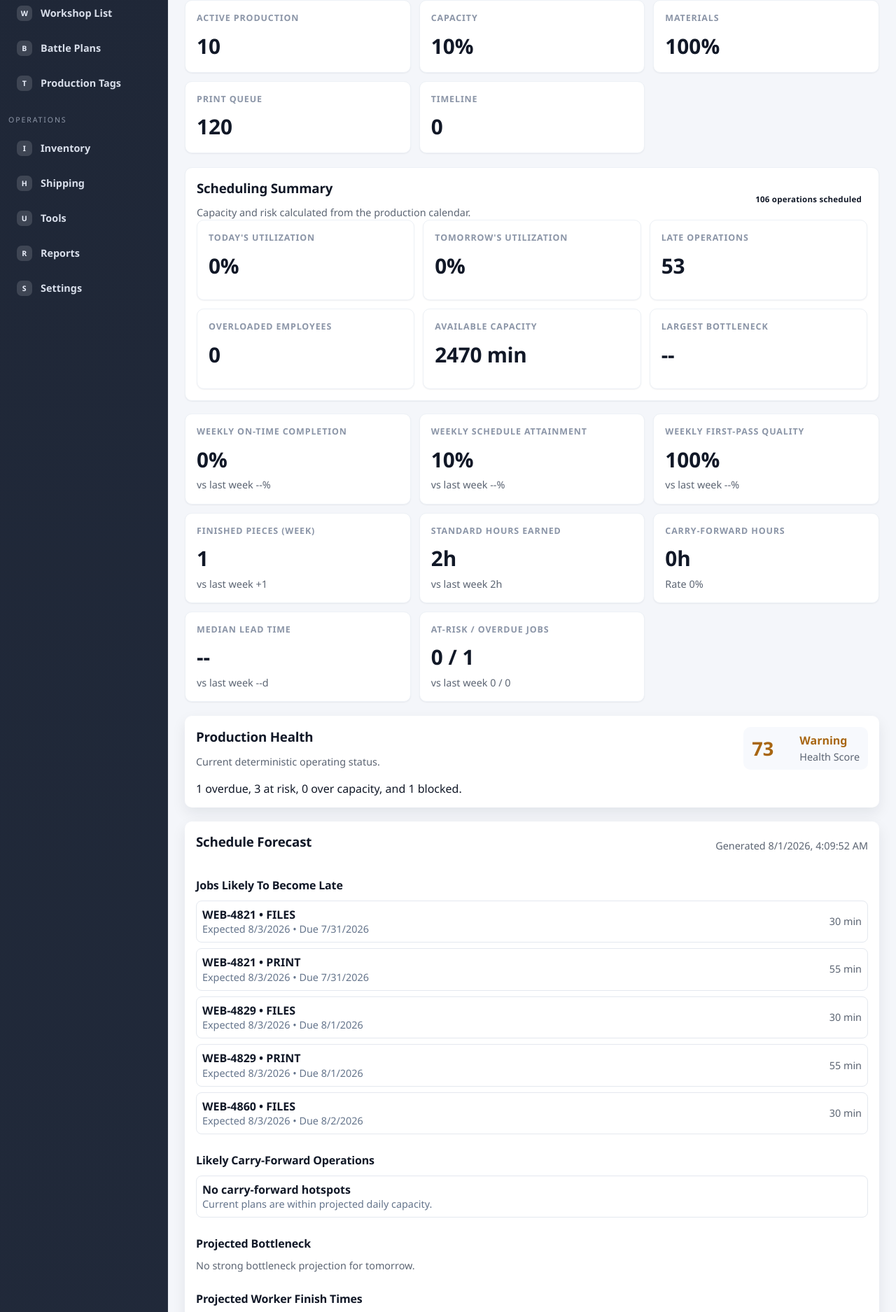
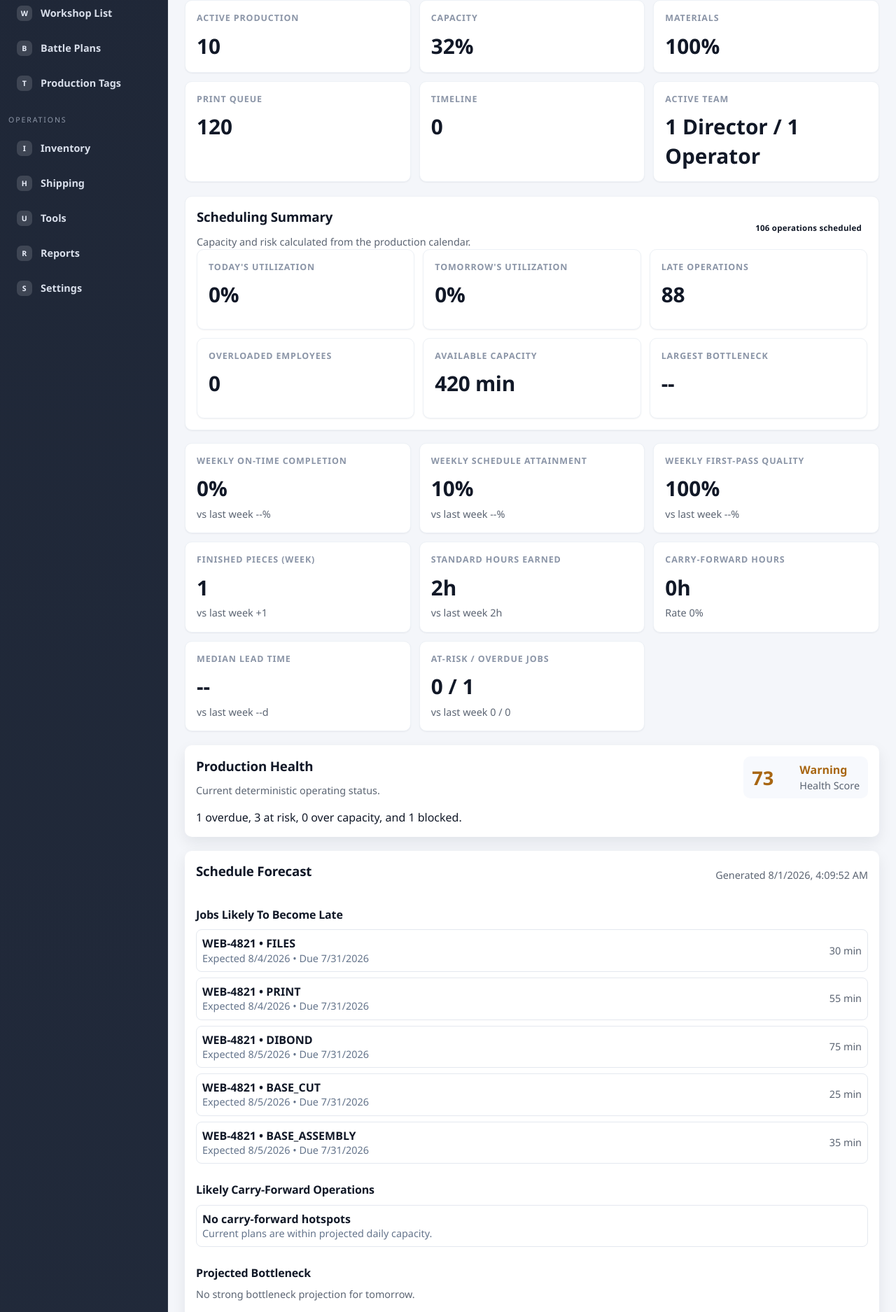
Before and after one commit to erramaus/palette, a React (Vite) app: page /dashboard in a window 1280 px wide. Shown: the part 368-2243 px from the top of the page at 70% size. Built offline with nearby package versions, Linux system fonts and the light colour scheme.

Commit message:
Update active production team configuration

```diff
--- a/src/data/mockEmployees.ts
+++ b/src/data/mockEmployees.ts
@@ -3,7 +3,7 @@ import type { Employee } from '../types/employees'
 export const mockEmployees: Employee[] = [
   {
     id: 'EMP-001',
-    name: 'Erin Hanson',
+    name: 'Dave Scott',
     role: 'PRODUCTION_DIRECTOR',
     skills: ['FILES', 'PRINTED', 'DIBOND', 'STRETCHER_BASE', 'MOUNTED', 'FRAME_MADE', 'FRAMED', 'SHIPPED'],
     defaultAvailableMinutes: 480,
@@ -11,9 +11,9 @@ export const mockEmployees: Employee[] = [
   },
   {
     id: 'EMP-002',
-    name: 'Daniel Reyes',
+    name: 'Daniel Garcia',
     role: 'WORKER',
-    skills: ['DIBOND', 'STRETCHER_BASE', 'MOUNTED', 'FRAME_MADE', 'FRAMED', 'SHIPPED'],
+    skills: ['FILES', 'PRINTED', 'DIBOND', 'STRETCHER_BASE', 'MOUNTED', 'FRAME_MADE', 'FRAMED', 'SHIPPED'],
     defaultAvailableMinutes: 420,
     active: true,
   },
@@ -23,7 +23,7 @@ export const mockEmployees: Employee[] = [
     role: 'WORKER',
     skills: ['FILES', 'PRINTED', 'STRETCHER_BASE', 'MOUNTED', 'FRAMED', 'SHIPPED'],
     defaultAvailableMinutes: 390,
-    active: true,
+    active: false,
   },
   {
     id: 'EMP-004',
@@ -31,7 +31,7 @@ export const mockEmployees: Employee[] = [
     role: 'WORKER',
     skills: ['FILES', 'PRINTED', 'STRETCHER_BASE', 'MOUNTED', 'FRAME_MADE'],
     defaultAvailableMinutes: 360,
-    active: true,
+    active: false,
   },
   {
     id: 'EMP-005',
@@ -39,7 +39,7 @@ export const mockEmployees: Employee[] = [
     role: 'WORKER',
     skills: ['PRINTED', 'DIBOND', 'STRETCHER_BASE', 'MOUNTED', 'FRAMED', 'SHIPPED'],
     defaultAvailableMinutes: 400,
-    active: true,
+    active: false,
   },
   {
     id: 'EMP-006',
@@ -47,6 +47,6 @@ export const mockEmployees: Employee[] = [
     role: 'WORKER',
     skills: ['FILES', 'PRINTED', 'FRAME_MADE', 'FRAMED', 'SHIPPED'],
     defaultAvailableMinutes: 420,
-    active: true,
+    active: false,
   },
 ]
--- a/src/pages/BattlePlansPage.tsx
+++ b/src/pages/BattlePlansPage.tsx
@@ -90,7 +90,7 @@ const createPlanId = (): string =>
 
 const roleLabel: Record<Employee['role'], string> = {
   PRODUCTION_DIRECTOR: 'Production Director',
-  WORKER: 'Worker',
+  WORKER: 'Workshop Operator',
   ADMIN: 'Admin',
 }
 
@@ -243,7 +243,10 @@ const BattlePlansPage = () => {
   const workerPlans = useMemo(
     () =>
       plansForDate
-        .filter((plan) => employees.find((employee) => employee.id === plan.assignedWorkerId)?.role === 'WORKER')
+        .filter((plan) => {
+          const employee = employees.find((candidate) => candidate.id === plan.assignedWorkerId)
+          return employee?.role === 'WORKER' && employee.active
+        })
         .sort((a, b) =>
           getEmployeeName(employees, a.assignedWorkerId).localeCompare(
             getEmployeeName(employees, b.assignedWorkerId),
--- a/src/pages/DashboardPage.tsx
+++ b/src/pages/DashboardPage.tsx
@@ -88,14 +88,20 @@ const DashboardPage = () => {
     () => employees.filter((employee) => employee.role === 'WORKER' && employee.active),
     [employees],
   )
+  const activeDirectorCount = useMemo(
+    () => employees.filter((employee) => employee.role === 'PRODUCTION_DIRECTOR' && employee.active).length,
+    [employees],
+  )
+  const activeOperatorCount = workers.length
+  const activeWorkerIds = useMemo(() => new Set(workers.map((worker) => worker.id)), [workers])
 
   const workerPlans = useMemo(() => {
     const map = new Map<string, (typeof battlePlans)[number]>()
     battlePlans
-      .filter((plan) => plan.date === today)
+      .filter((plan) => plan.date === today && activeWorkerIds.has(plan.assignedWorkerId))
       .forEach((plan) => map.set(plan.assignedWorkerId, plan))
     return map
-  }, [battlePlans, today])
+  }, [battlePlans, today, activeWorkerIds])
 
   const intelligenceService = useMemo(
     () =>
@@ -346,9 +352,17 @@ const DashboardPage = () => {
   ]
 
   const scheduledDate = (value: string): string => localDateKey(new Date(value))
-  const todaySchedule = scheduleResult.entries.filter((entry) => scheduledDate(entry.plannedStart) === today && entry.status !== 'COMPLETE')
-  const tomorrowSchedule = scheduleResult.entries.filter((entry) => scheduledDate(entry.plannedStart) === tomorrow && entry.status !== 'COMPLETE')
-  const totalDailyCapacity = employees.filter((employee) => employee.active).reduce((sum, employee) => sum + employee.defaultAvailableMinutes, 0)
+  const todaySchedule = scheduleResult.entries.filter((entry) =>
+    scheduledDate(entry.plannedStart) === today
+    && entry.status !== 'COMPLETE'
+    && activeWorkerIds.has(entry.assignedEmployee),
+  )
+  const tomorrowSchedule = scheduleResult.entries.filter((entry) =>
+    scheduledDate(entry.plannedStart) === tomorrow
+    && entry.status !== 'COMPLETE'
+    && activeWorkerIds.has(entry.assignedEmployee),
+  )
+  const totalDailyCapacity = workers.reduce((sum, worker) => sum + worker.defaultAvailableMinutes, 0)
   const todayScheduledMinutes = todaySchedule.reduce((sum, entry) => sum + entry.estimatedMinutes, 0)
   const tomorrowScheduledMinutes = tomorrowSchedule.reduce((sum, entry) => sum + entry.estimatedMinutes, 0)
   const lateScheduledOperations = scheduleResult.entries.filter((entry) =>
@@ -367,7 +381,7 @@ const DashboardPage = () => {
     [entry.assignedWorkCenter]: (totals[entry.assignedWorkCenter] ?? 0) + entry.estimatedMinutes,
   }), {})
   const tomorrowBottleneck = Object.entries(tomorrowWorkCenterMinutes).sort((left, right) => right[1] - left[1])[0]
-  const scheduledEmployeeRows = employees.filter((employee) => employee.active).map((employee) => {
+  const scheduledEmployeeRows = workers.map((employee) => {
     const entries = scheduleResult.entries
       .filter((entry) => entry.assignedEmployee === employee.id && entry.status !== 'COMPLETE')
       .sort((left, right) => left.plannedFinish.localeCompare(right.plannedFinish))
@@ -526,6 +540,10 @@ const DashboardPage = () => {
         <article className="summary-card">
           <p>Timeline</p>
           <h3>{carryForwardMinutes}</h3>
+        </article>
+        <article className="summary-card">
+          <p>Active Team</p>
+          <h3>{activeDirectorCount} Director / {activeOperatorCount} Operator</h3>
         </article>
       </section>
 
--- a/src/state/AppStateContext.tsx
+++ b/src/state/AppStateContext.tsx
@@ -426,7 +426,7 @@ export const AppStateProvider = ({ children }: { children: ReactNode }) => {
           materialNotes: job?.notes ?? '',
         }))
       }),
-      employees: mockEmployees.filter((employee) => employee.active).map((employee) => ({
+      employees: mockEmployees.filter((employee) => employee.active && employee.role === 'WORKER').map((employee) => ({
         employeeId: employee.id,
         employeeName: employee.name,
         skills: employee.skills,
@@ -772,7 +772,14 @@ export const AppStateProvider = ({ children }: { children: ReactNode }) => {
   const importProductionOrder = useCallback(
     (input: ImportProductionOrderInput) => {
       const productType = mapImportClassificationToProductType(input.classification)
-      const assignedWorkerId = input.assignedWorkerId ?? mockEmployees.find((employee) => employee.role === 'PRODUCTION_DIRECTOR')?.id ?? mockEmployees[0].id
+      const defaultWorkerId = mockEmployees.find(
+        (employee) => employee.role === 'WORKER' && employee.active,
+      )?.id
+      const assignedWorkerId =
+        input.assignedWorkerId
+        ?? defaultWorkerId
+        ?? mockEmployees.find((employee) => employee.role === 'PRODUCTION_DIRECTOR')?.id
+        ?? mockEmployees[0].id
       const jobId = createEntityId('job')
       const job: ProductionJob = {
         id: jobId,
```
